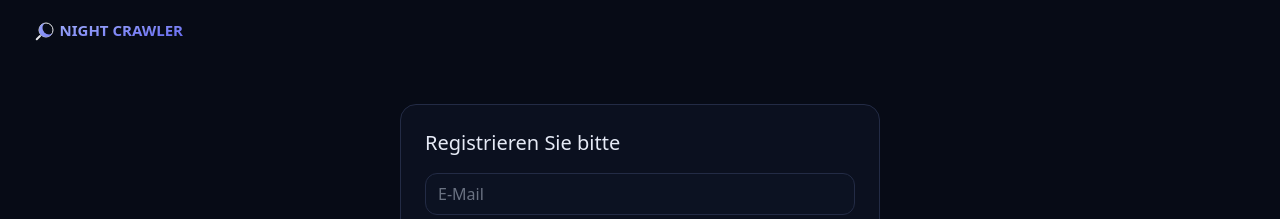
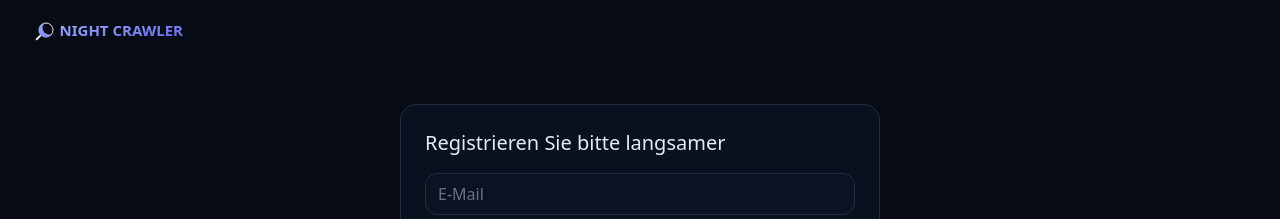
Before and after one commit to serhiiyeromin-it/jobfinder, a React (Vite) app in the folder frontend/: page /register in a window 1280 px wide. Shown: the top 219 px of the page. Built offline with nearby package versions, Linux system fonts and the light colour scheme; no server answers.

Commit message:
Update Register.jsx

```diff
--- a/frontend/src/pages/Register.jsx
+++ b/frontend/src/pages/Register.jsx
@@ -17,7 +17,7 @@ export default function Register() {
 
   return (
     <div className="mx-auto max-w-[480px] mt-10 rounded-2xl border border-graphite-800 bg-graphite-900/60 p-6">
-      <h1 className="text-xl text-graphite-100 mb-4">Registrieren Sie bitte</h1>
+      <h1 className="text-xl text-graphite-100 mb-4">Registrieren Sie bitte langsamer</h1>
       <form onSubmit={submit} className="grid gap-3">
         <input
           className="rounded-xl bg-graphite-900/60 border border-graphite-800 px-3 py-2 text-graphite-100"
```
